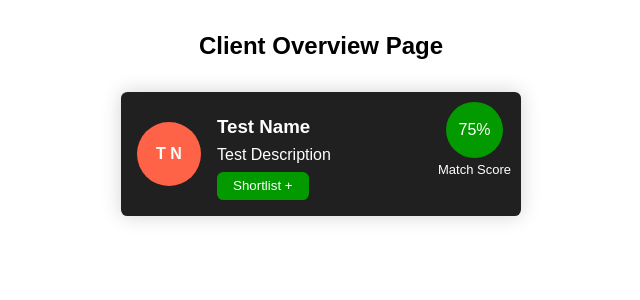
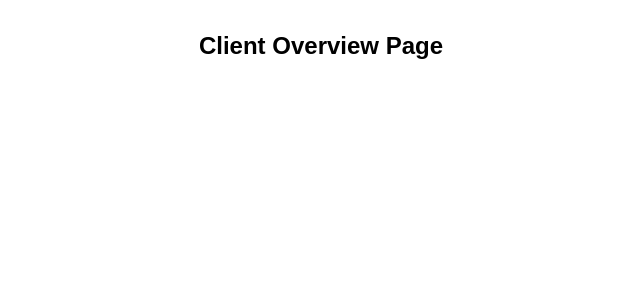
Before and after one commit to AmanHarsh02/hackathon-business-it-consultant-matching, a React (Create React App) app: page /client-overview in a window 1280 px wide. Shown: the top 300 px of the page, without its empty margins (319-959 px from the left). Built offline with nearby package versions, Linux system fonts and the light colour scheme.

Commit message:
Feat: ConsultantCardRender

```diff
--- a/src/App.js
+++ b/src/App.js
@@ -37,10 +37,10 @@ function App() {
         <Route
           path={"/client-request"}
           element={
-            <ProtectedRoute>
-              {" "}
-              <ClientRequestForm />{" "}
-            </ProtectedRoute>
+            // <ProtectedRoute>
+
+              <ClientRequestForm />
+            // </ProtectedRoute>
           }
         />
       </Routes>
--- a/src/Components/ConsultantCard/ConsultantCard.js
+++ b/src/Components/ConsultantCard/ConsultantCard.js
@@ -1,22 +1,22 @@
+import { consultantDB } from "../../ConsultantData";
 import "../ConsultantCard/ConsultantCard.css";
 import React from "react";
 
-export const ConsultantCard = ({
-  consultant: { name, description, matchedScore, mandayHours },
-}) => {
+export const ConsultantCard = ({consultantId,overallRating,budgetRating}) => {
+  const consultantCardData = consultantDB.find(({id}) =>(id === consultantId))
   return (
     <div className="consultant__card">
       <div className="consultant__avatar">
-        {`${name.split(" ")[0][0]} ${name.split(" ")[1][0]}`}
+        {`${consultantCardData.empName.split(" ")[0][0]} ${consultantCardData.empName.split(" ")[1][0]}`}
       </div>
       <div className="consultant__details">
-        <h3>{name}</h3>
-        <p>{description}</p>
+        <h3>{consultantCardData.empName}</h3>
+        <p>{consultantCardData.empDescription}</p>
         <div className="match__score__badge__container">
-          <p className="match__score__badge">{matchedScore}</p>
+          <p className="match__score__badge">{overallRating/5 * 100}%</p>
           <p className="match__score__text">Match Score</p>
         </div>
-        {/* <p>{mandayHours}</p> */}
+        <p>{consultantCardData.manDayCost}</p>
         <button className="shortlist__btn">Shortlist +</button>
       </div>
     </div>
--- /dev/null
+++ b/src/ConsultantData.js
@@ -0,0 +1,17 @@
+export const consultantDB = [
+    { id: "Emp1", empName: "John Doe", empDescription: "Experienced consultant", empDomain: ["EdTech", "FinTech"], software: ["CRM", "ERP", "Order"], manDayCost: "500" },
+    { id: "Emp2", empName: "Jane Smith", empDescription: "Specialist in HealthTech", empDomain: ["HealthTech", "FinTech"], software: ["CRM", "ERP", "Order"], manDayCost: "700" },
+    { id: "Emp3", empName: "Alex Johnson", empDescription: "Expert in EdTech and Manufacturing", empDomain: ["EdTech", "Manufacturing"], software: ["CRM", "ERP", "Order"], manDayCost: "900" },
+    { id: "Emp4", empName: "Emily Davis", empDescription: "Skilled in FinTech and HealthTech", empDomain: ["FinTech", "HealthTech"], software: ["CRM", "ERP", "Order"], manDayCost: "600" },
+    { id: "Emp5", empName: "Michael Thompson", empDescription: "Experienced consultant", empDomain: ["EdTech", "HealthTech"], software: ["CRM", "ERP", "Order"], manDayCost: "550" },
+    { id: "Emp6", empName: "Sarah Wilson", empDescription: "Expert in Manufacturing", empDomain: ["Manufacturing"], software: ["CRM", "ERP", "Order"], manDayCost: "800" },
+    { id: "Emp7", empName: "David Brown", empDescription: "Skilled in FinTech and EdTech", empDomain: ["FinTech", "EdTech"], software: ["CRM", "ERP", "Order"], manDayCost: "650" },
+    { id: "Emp8", empName: "Olivia Wilson", empDescription: "Specialist in HealthTech", empDomain: ["HealthTech"], software: ["CRM", "ERP", "Order"], manDayCost: "750" },
+    { id: "Emp9", empName: "William Davis", empDescription: "Experienced consultant", empDomain: ["EdTech"], software: ["CRM", "ERP", "Order"], manDayCost: "600" },
+    { id: "Emp10", empName: "Sophia Anderson", empDescription: "Expert in FinTech", empDomain: ["FinTech"], software: ["CRM", "ERP", "Order"], manDayCost: "700" },
+    { id: "Emp11", empName: "Daniel Taylor", empDescription: "Skilled in HealthTech and Manufacturing", empDomain: ["HealthTech", "Manufacturing"], software: ["CRM", "ERP", "Order"], manDayCost: "850" },
+    { id: "Emp12", empName: "Emma Clark", empDescription: "Specialist in EdTech and FinTech", empDomain: ["EdTech", "FinTech"], software: ["CRM", "ERP", "Order"], manDayCost: "550" },
+    { id: "Emp13", empName: "James Roberts", empDescription: "Experienced consultant", empDomain: ["EdTech", "HealthTech", "Manufacturing"], software: ["CRM", "ERP", "Order"], manDayCost: "700" },
+    { id: "Emp14", empName: "Ava White", empDescription: "Expert in FinTech and Manufacturing", empDomain: ["FinTech", "Manufacturing"], software: ["CRM", "ERP", "Order"], manDayCost: "800" },
+    { id: "Emp15", empName: "Benjamin Wilson", empDescription: "Skilled in HealthTech and EdTech", empDomain: ["HealthTech", "EdTech"], software: ["CRM", "ERP", "Order"], manDayCost: "650" }
+  ];
--- a/src/contexts/MatchingDataContext.js
+++ b/src/contexts/MatchingDataContext.js
@@ -1,4 +1,5 @@
 import { createContext, useContext, useReducer } from "react";
+import { consultantDB } from "../ConsultantData";
 
 const MatchingDataContext = createContext();
 
@@ -16,6 +17,14 @@ export function MatchingDataProvider({ children }) {
           ...request,
           matchedConsultants: [...request.matchedConsultants, payload],
         };
+
+        case "CONSULTANTS_LIST_REFRESH":
+        return{
+            ...request,
+            matchedConsultants: []
+        }
+        default:
+            return{...request}
     }
   };
   const initialState = {
@@ -31,15 +40,10 @@ export function MatchingDataProvider({ children }) {
   const [state, dispatch] = useReducer(FormReducer, initialState);
   const { matchedConsultants } = state;
 
-  // const consultantDB=[
-  //     {id:"Emp1",empDomain:["Edtech","FinTech"],software:["CRM","ERP","Order"],manDayCost:"500"},
-  //     {id:"Emp2",empDomain:["HealthTech","FinTech"],software:["CRM","ERP","Order"],manDayCost:"700"},
-  //     {id:"Emp3",empDomain:["Edtech","Manufacturing"],software:["CRM","ERP","Order"],manDayCost:"900"},
-  // ]
 
-  const matchCategories = (consultantDB) => {
+  const matchCategories = () => {
     const {
-      formFields: { domain, requiredSoftware, userNumber, budget, deadline },
+      formFields: { domain, requiredSoftware, budget, deadline },
     } = state;
     consultantDB?.map(({ id, empDomain, software, manDayCost }) => {
       let requirementMatch = 0;
@@ -56,6 +60,7 @@ export function MatchingDataProvider({ children }) {
       );
       if (requirementBudget > 100) requirementBudget = 100;
       addToMatchedConsultants(id, requirementMatch, requirementBudget);
+
     });
   };
   const addToMatchedConsultants = (
@@ -68,9 +73,8 @@ export function MatchingDataProvider({ children }) {
       payload: { consultantId, overallRating, budgetRating },
     });
   };
-  console.log(matchedConsultants);
   return (
-    <MatchingDataContext.Provider value={{ state, dispatch, matchCategories }}>
+    <MatchingDataContext.Provider value={{ state, dispatch, matchCategories,matchedConsultants }}>
       {children}
     </MatchingDataContext.Provider>
   );
--- a/src/pages/ClientDashboard/ClientOverview/ClientOverview.js
+++ b/src/pages/ClientDashboard/ClientOverview/ClientOverview.js
@@ -1,19 +1,15 @@
 import "../ClientOverview/ClientOverview.css";
 import { ConsultantCard } from "../../../Components/index";
+import { useMatchingData } from "../../../contexts/MatchingDataContext";
 
 export function ClientOverview() {
-  const testConsultant = {
-    name: "Test Name",
-    description: "Test Description",
-    matchedScore: "75%",
-    mandayHours: "70",
-  };
-
+const {matchedConsultants} = useMatchingData()
+const sortedData = matchedConsultants.sort((a,b) => (b.overallRating - a.overallRating))
   return (
     <div className="client__overview__container">
       <h2>Client Overview Page</h2>
       <div className="consultant__card__container">
-        <ConsultantCard consultant={testConsultant} />
+        {sortedData.map((consultantInfo)=><ConsultantCard {...consultantInfo} />)}
       </div>
     </div>
   );
--- a/src/pages/ClientDashboard/ClientRequestForm/ClientRequestForm.js
+++ b/src/pages/ClientDashboard/ClientRequestForm/ClientRequestForm.js
@@ -1,18 +1,29 @@
+import { useMatchingData } from "../../../contexts/MatchingDataContext";
 import { SelectOption, InputOption } from "./FormOptions";
+import { Link } from "react-router-dom";
 
 export function ClientRequestForm() {
   const domainsOfExpertise = ["Ed Tech", "HR", "XYZ"];
   const softwareOptions = ["Option 1", "Option 2", "Option 3"];
+const { state, dispatch, matchCategories,matchedConsultants } = useMatchingData()
+
+const refreshHandler = ()=>{dispatch({type:'CONSULTANTS_LIST_REFRESH'})}
+  const clickHandler = () =>{
+    refreshHandler()
+    matchCategories()
+  }
 
   return (
+
     <div>
+      <Link to="/client-overview">go to clientOverview</Link>
       <h1>Request Form</h1>
       <SelectOption label="Domain of Expertise" options={domainsOfExpertise} />
       <SelectOption label="Software" options={softwareOptions} />
       <InputOption label="Number of Users" type="number" />
       <InputOption label="Budget" type="text" />
       <InputOption label="Deadine" type="date" />
-      <button>Submit</button>
+      <button onClick={()=>clickHandler()}>Submit</button>
     </div>
   );
 }
```
